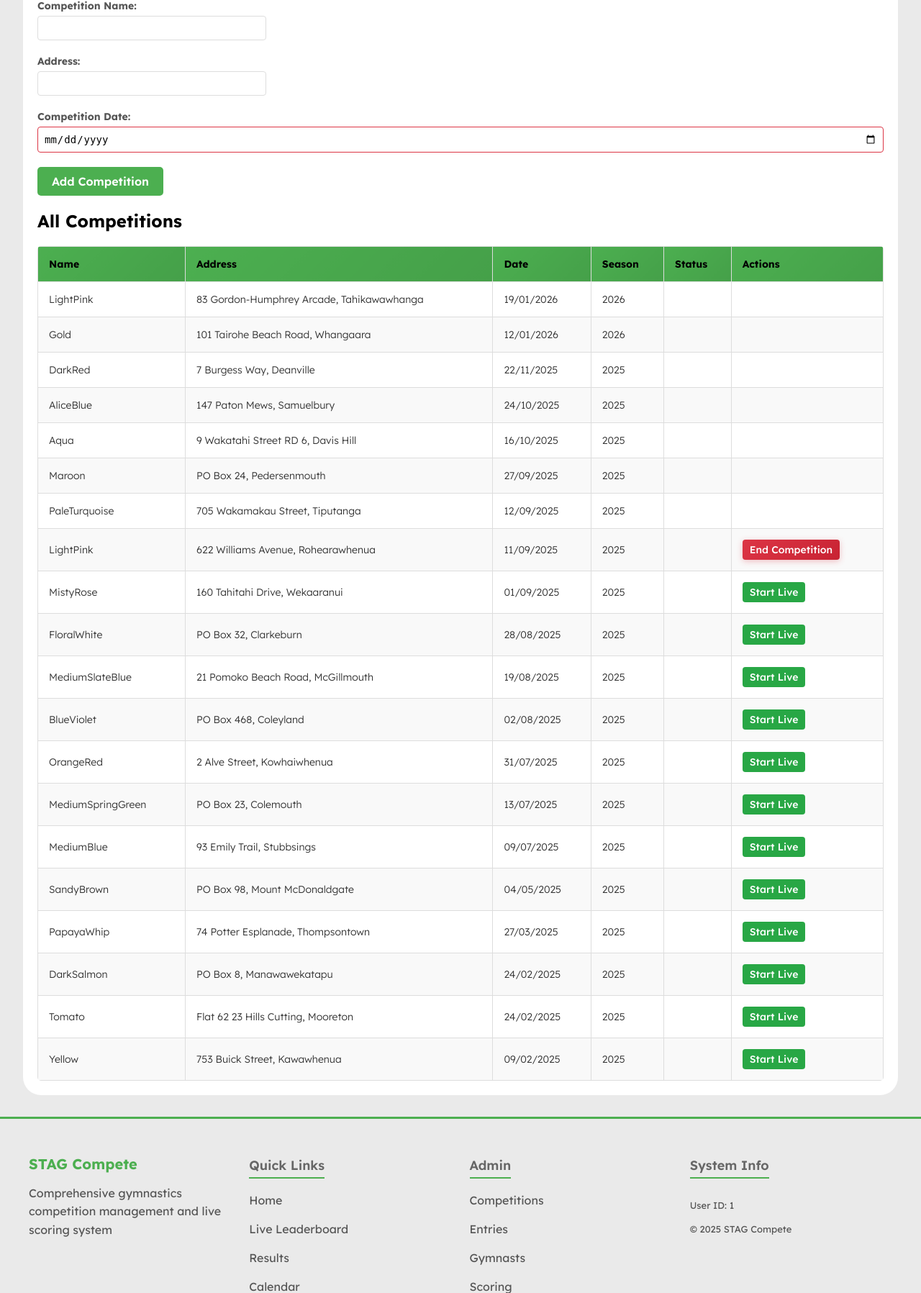
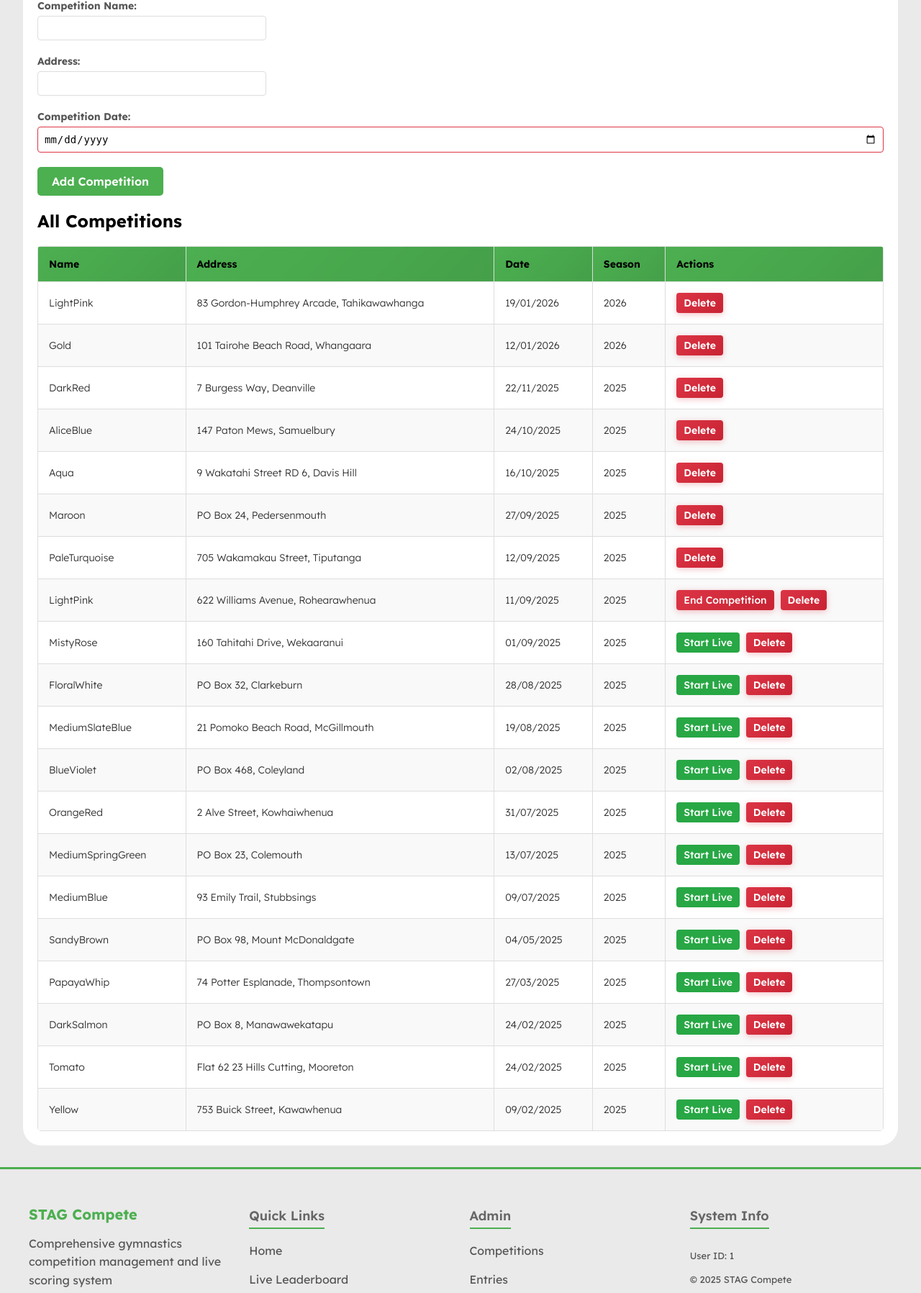
Before and after one commit to Adamlim21181/stagrepo, a Flask app: page /admin/competitions in a window 1280 px wide. Shown: the part 294-2091 px from the top of the page at 72% size. Run offline with Flask 3, Linux system fonts and the light colour scheme; a user stored in the database is signed in; data comes from the database, SQL or seed files in the repository; both versions use the stored data as it was after the commit; some libraries are stand-ins or nearby versions.

Commit message:
added/fixed the deletes

```diff
--- a/routes.py
+++ b/routes.py
@@ -873,3 +873,119 @@
     db.session.commit()
     flash(f'Competition "{competition.name}" has ended.', 'success')
     return redirect(url_for('main.competitions'))
+
+
+@main.route('/admin/competition/<int:competition_id>/delete', methods=['POST'])
+def delete_competition(competition_id):
+    if 'user_id' not in session or 'admin' not in session.get('roles', []):
+        flash('Access denied', 'danger')
+        return redirect(url_for('main.home'))
+
+    comp = models.Competitions.query.get_or_404(competition_id)
+
+    # Don’t allow deleting a live comp
+    if getattr(comp, 'status', None) == 'live':
+        flash("You can't delete a LIVE competition.", 'warning')
+        return redirect(url_for('main.competitions'))
+
+    # Cascade delete manually
+    db.session.query(models.JudgeScores) \
+        .join(models.Scores) \
+        .join(models.Entries) \
+        .filter(models.Entries.competition_id == comp.id) \
+        .delete()
+
+    db.session.query(models.Scores).join(models.Entries) \
+        .filter(models.Entries.competition_id == comp.id).delete()
+
+    db.session.query(models.Entries) \
+        .filter(models.Entries.competition_id == comp.id).delete()
+
+    db.session.delete(comp)
+    db.session.commit()
+
+    flash('Competition and related data deleted successfully!', 'success')
+    return redirect(url_for('main.competitions'))
+
+
+@main.route('/admin/entry/<int:entry_id>/delete', methods=['POST'])
+def delete_entry(entry_id):
+    if 'user_id' not in session or 'admin' not in session.get('roles', []):
+        flash('Access denied', 'danger')
+        return redirect(url_for('main.home'))
+
+    entry = models.Entries.query.get_or_404(entry_id)
+
+    db.session.query(models.JudgeScores).join(models.Scores) \
+        .filter(models.Scores.entry_id == entry.id).delete()
+
+    db.session.query(models.Scores) \
+        .filter(models.Scores.entry_id == entry.id).delete()
+
+    db.session.delete(entry)
+    db.session.commit()
+
+    flash('Entry deleted successfully!', 'success')
+    return redirect(url_for('main.entries'))
+
+
+@main.route('/admin/gymnast/<int:gymnast_id>/delete', methods=['POST'])
+def delete_gymnast(gymnast_id):
+    if 'user_id' not in session or 'admin' not in session.get('roles', []):
+        flash('Access denied', 'danger')
+        return redirect(url_for('main.home'))
+
+    gymnast = models.Gymnasts.query.get_or_404(gymnast_id)
+
+    # Delete JudgeScores first (find them via joined tables)
+    judge_scores_to_delete = db.session.query(models.JudgeScores) \
+        .join(models.Scores) \
+        .join(models.Entries) \
+        .filter(models.Entries.gymnast_id == gymnast.id) \
+        .all()
+
+    for judge_score in judge_scores_to_delete:
+        db.session.delete(judge_score)
+
+    # Delete Scores (find them via entries)
+    scores_to_delete = db.session.query(models.Scores) \
+        .join(models.Entries) \
+        .filter(models.Entries.gymnast_id == gymnast.id) \
+        .all()
+
+    for score in scores_to_delete:
+        db.session.delete(score)
+
+    # Delete Entries directly (no join needed)
+    entries_to_delete = models.Entries.query.filter_by(
+        gymnast_id=gymnast.id
+    ).all()
+    for entry in entries_to_delete:
+        db.session.delete(entry)
+
+    # Finally delete the gymnast
+    db.session.delete(gymnast)
+    db.session.commit()
+
+    flash('Gymnast and related data deleted successfully!', 'success')
+    return redirect(url_for('main.gymnasts'))
+
+
+@main.route('/admin/score/<int:score_id>/delete', methods=['POST'])
+def delete_score(score_id):
+    if 'user_id' not in session or 'admin' not in session.get('roles', []):
+        flash('Access denied', 'danger')
+        return redirect(url_for('main.home'))
+
+    # Get the score (404 if not found)
+    score = models.Scores.query.get_or_404(score_id)
+
+    # First delete judge scores linked to this score
+    db.session.query(models.JudgeScores).filter_by(score_id=score.id).delete()
+
+    # Then delete the score itself
+    db.session.delete(score)
+    db.session.commit()
+
+    flash('Score deleted successfully!', 'success')
+    return redirect(url_for('main.scoring'))
--- a/templates/competitions.html
+++ b/templates/competitions.html
@@ -28,7 +28,7 @@
         </form>
     </div>
 
-    <!-- Competition List -->
+    <!-- Competition Table -->
     <div class="competitions-list">
         <h2>All Competitions</h2>
         <table>
@@ -38,7 +38,6 @@
                     <th>Address</th>
                     <th>Date</th>
                     <th>Season</th>
-                    <th>Status</th>
                     <th>Actions</th>
                 </tr>
             </thead>
@@ -61,17 +60,7 @@
                         Not set
                         {% endif %}
                     </td>
-                        <td>
-                            <span class="status-badge status-{{ competition.status }}">
-                                {% if competition.status == 'live' %}
-                                    🔴 LIVE
-                                {% elif competition.status == 'ended' %}
-                                    ✅ ENDED
-                                {% else %}
-                                    📝 DRAFT
-                                {% endif %}
-                            </span>
-                        </td>
+
                     <td class="actions">
                         {% if competition.status == 'draft' %}
                         <a href="{{ url_for('main.start_competition', competition_id=competition.id) }}"
@@ -80,6 +69,16 @@
                         <a href="{{ url_for('main.end_competition', competition_id=competition.id) }}"
                             class="btn btn-danger">End Competition</a>
                         {% endif %}
+
+                        <form method="POST"
+                            action="{{ url_for('main.delete_competition', competition_id=competition.id) }}"
+                            style="display:inline"
+                            onsubmit="return confirm('Delete this competition and all related entries/scores?');">
+                            {% if csrf_token %}{{ csrf_token() }}{% endif %}
+                            <button type="submit" class="btn btn-danger btn-sm">Delete</button>
+                        </form>
+
+
                     </td>
                 </tr>
                 {% endfor %}
```
Also changed, not shown: templates/entries.html (+7 -2 lines), templates/gymnasts.html (+10 -0 lines), templates/scoring.html (+9 -0 lines), instance/stagdata.db. Lines whose indentation alone changed are shown as unchanged.
